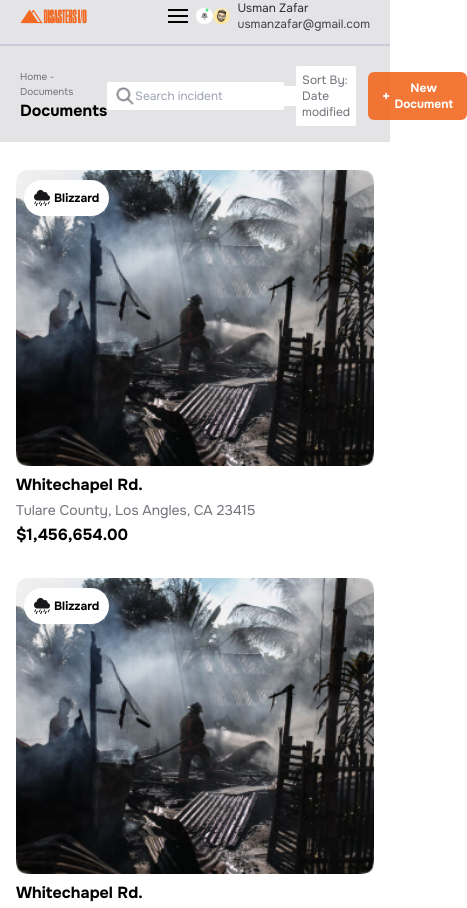
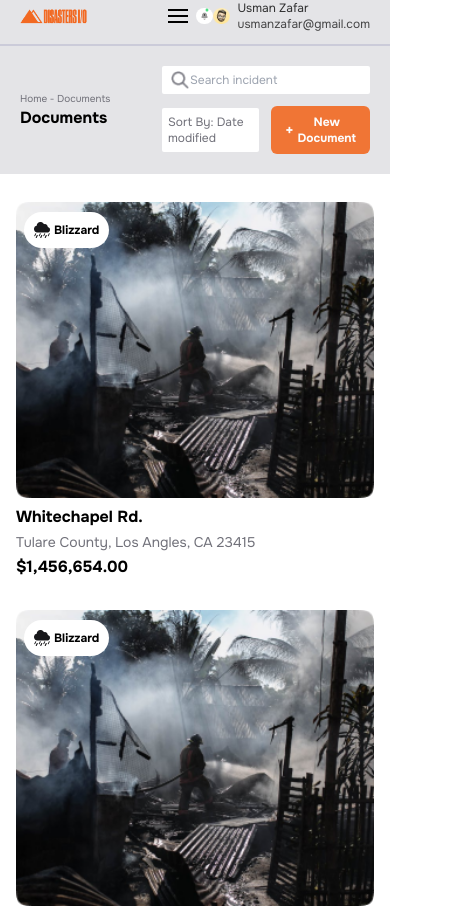
Before and after one commit to AsitChandraRoy/React-tailwindAssignment1, a React (Vite) app in the folder assignment-one/: page /Documents in a window 390 px wide. Shown: the top 908 px of the page, 467 px wide, since content can reach past the window. Built offline with nearby package versions, Linux system fonts and the light colour scheme.

Commit message:
responsive of hero section done

```diff
--- a/assignment-one/src/components/common/hero.jsx
+++ b/assignment-one/src/components/common/hero.jsx
@@ -5,20 +5,22 @@ import { Button } from './button'
 function Hero(props) {
   return (
     <>
-    <Container className="h-24">
+    <Container className="md:h-24 sm:h-28 h-32">
         <div className='flex justify-between items-center px-5
              sm:px-7 md:px-10 xl:px-12 pt-5'>
-            <div id='1'>
+            <div>
                 <p className='text-lowLight text-[10px] md:text-xs'>{props.direction}</p>
                 <h1 className='font-bold  md:text-xl xl:text-2xl'>{props.itemName}</h1>
             </div>
-            <div className='flex items-center text-xs gap-3 text-lowLight'>
-                <div className='flex justify-start ps-2 py-1 rounded-sm bg-[#ffffff]'>
+            <div className='grid md:grid-cols-2 sm:grid-cols-1 md:w-[600px] sm:w-96 w-52 justify-end items-center text-xs gap-3 text-lowLight'>
+                <div className='flex justify-start p-2 py-1 rounded-sm bg-[#ffffff]'>
                     <img className='h-5' src="/search.png" alt="" />
-                    <input type="text" placeholder='Search incident' />
+                    <input className='w-24 md:w-32' type="text" placeholder='Search incident' />
                 </div>
+                <div className='flex justify-center items-center space-x-3'>
                 <p className='bg-[#ffffff] p-1.5 rounded-sm'>{props.sort}</p>
                 <Button className="flex justify-center items-center gap-1"><span className='text-sm'>{props.plus}</span>{props.btnText}</Button>
+                </div>
             </div>
         </div>
     </Container>
```
